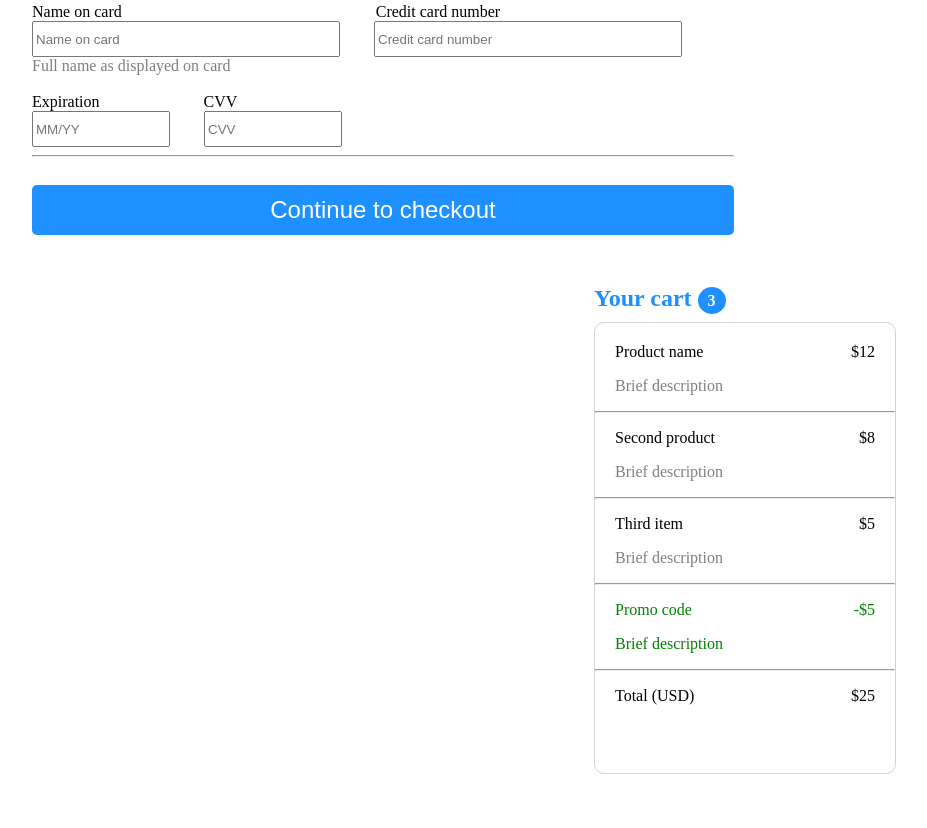
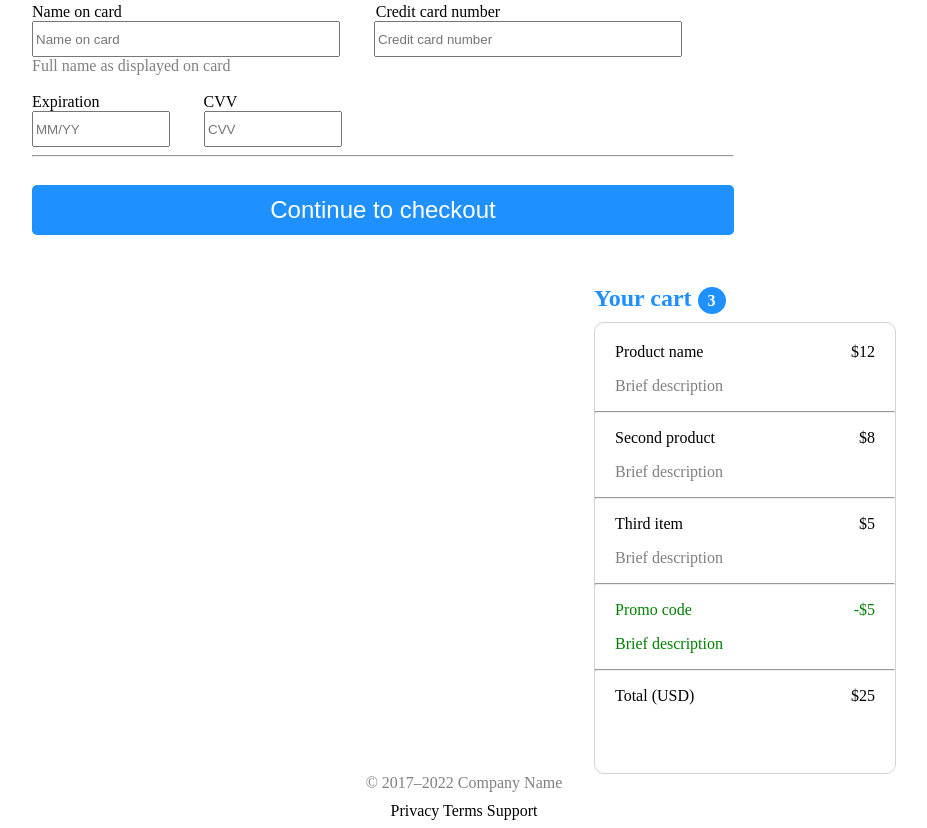
Before and after one commit to skydea6450/OSSHW1, a plain HTML site: page index.html in a window 1280 px wide. Shown: the part 903-1731 px from the top of the page, without its empty margins (176-1103 px from the left). Before the commit the page ends 1677 px from the top, so only its background shows below. Drawn offline with Linux system fonts and the light colour scheme.

Commit message:
Update index.html

```diff
--- a/index.html
+++ b/index.html
@@ -126,6 +126,7 @@
 
     </form>
 
-
+    <div style="clear:both; text-align:center; color:gray;">© 2017–2022 Company Name</div>
+    <div style="text-align:center; margin-top:10px;">Privacy Terms Support</div>
 </body>
 </html>
```
